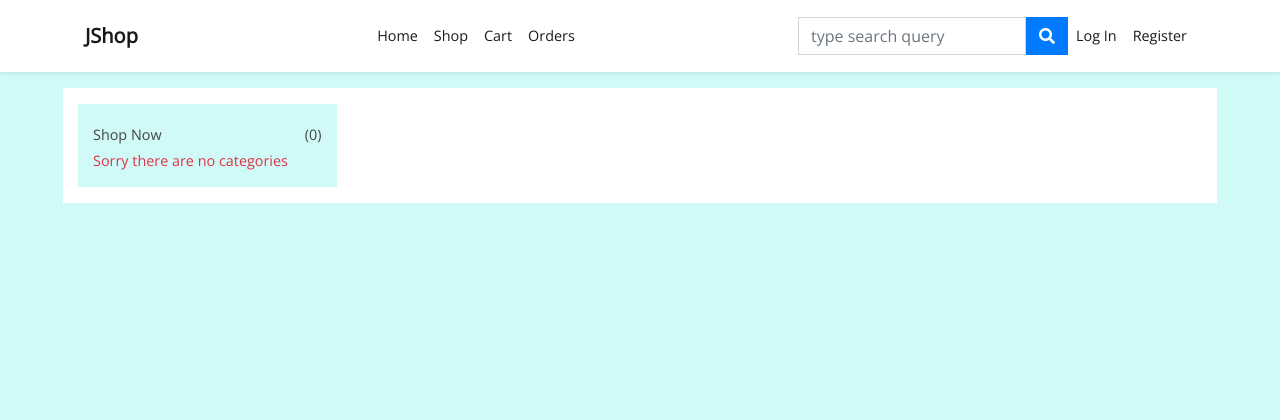
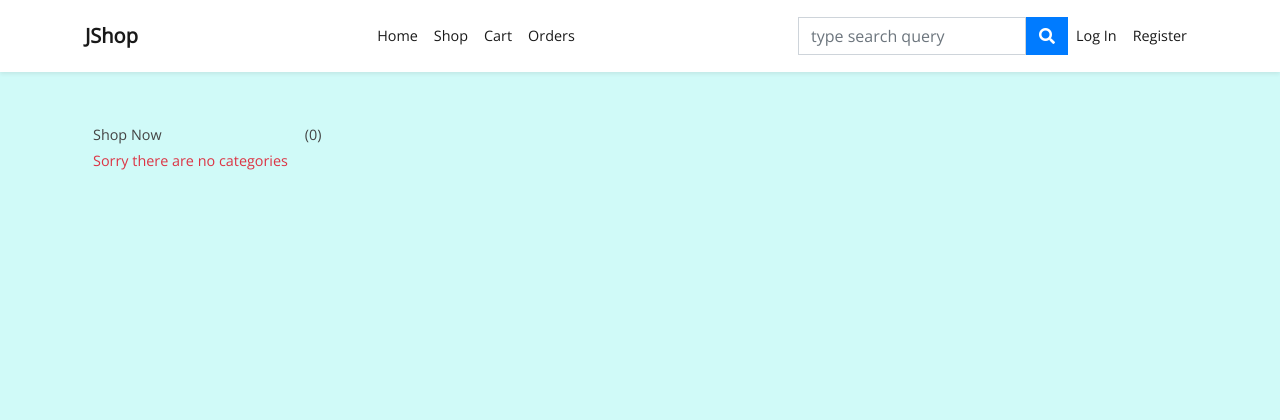
Before and after one commit to Adomah-Abubakar/joetib-shop, a Django app: page / in a window 1280 px wide. Shown: the top 420 px of the page. Run offline with Django 3.2, Linux system fonts and the light colour scheme; data that the repository does not hold is empty; some libraries are stand-ins or nearby versions.

Commit message:
Removed bg-white

```diff
--- a/apps/shop/templates/shop/homepage.html
+++ b/apps/shop/templates/shop/homepage.html
@@ -4,7 +4,7 @@
 {% block content %}
 <div class="container py-md-3 p-2 ">
 
-    <div class="row bg-white">
+    <div class="row bg-">
         <div class="col-lg-4 col-xl-3 py-3 d-none d-lg-block">
             <div class="shadow- bg-main h-100 py-3">
 
```
